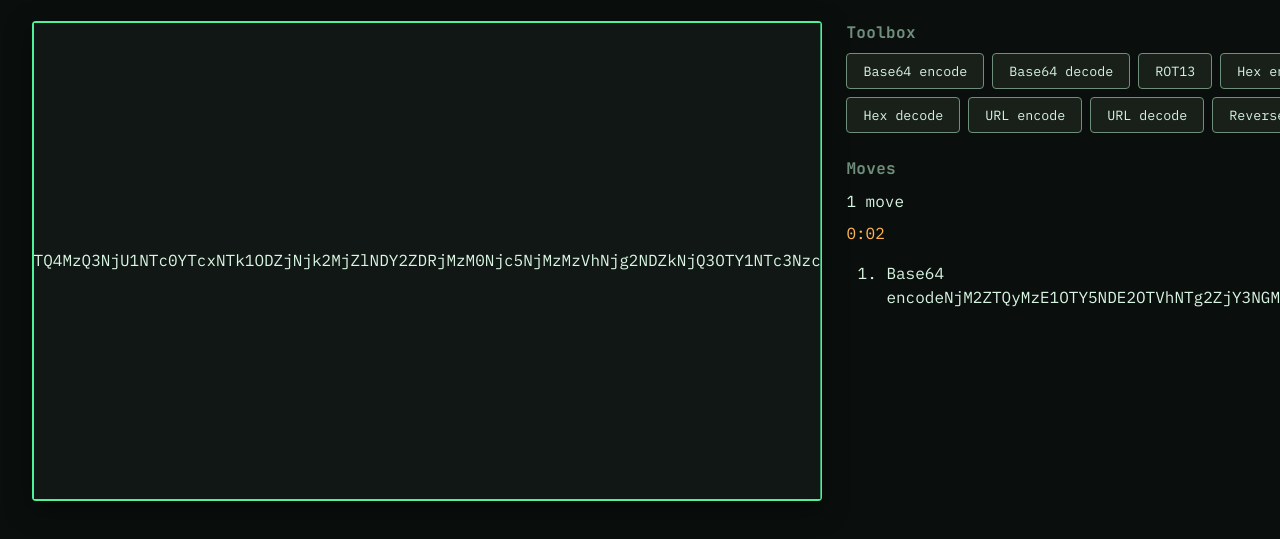
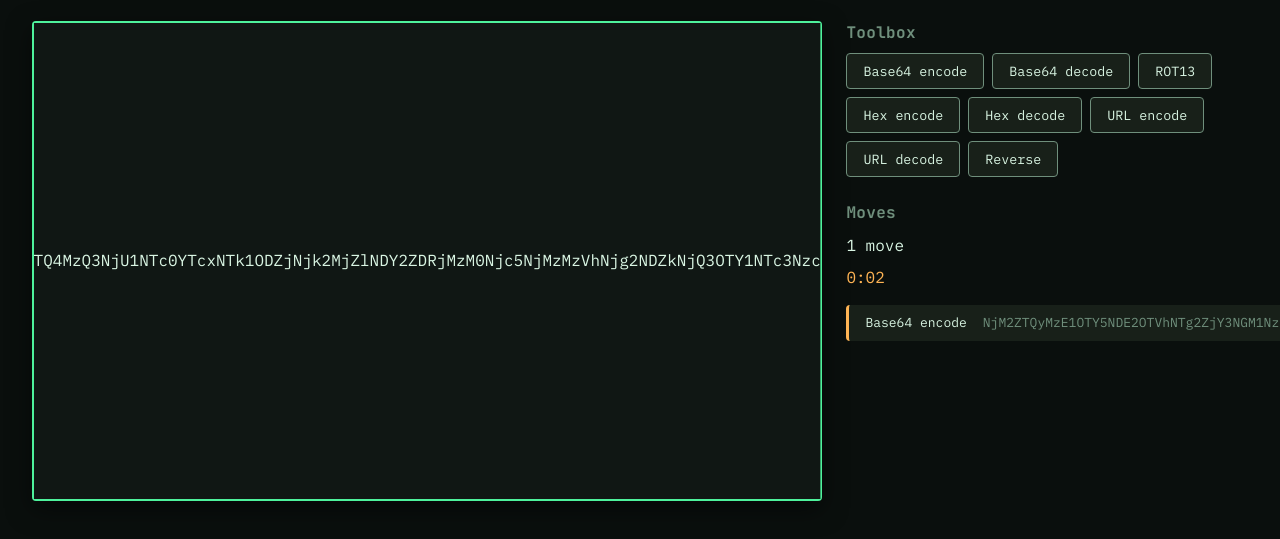
Before and after one commit to ctkrug/peel, a website built with Vite: page index.html in a window 1280 px wide. Both pictures are taken after a click on the button "Base64 encode". Shown: the part 107-646 px from the top of the page. Built offline with nearby package versions, Linux system fonts and the light colour scheme.

Commit message:
style: add move-history entry styling

```diff
--- a/src/style.css
+++ b/src/style.css
@@ -133,6 +133,56 @@
   font-variant-numeric: tabular-nums;
 }
 
+.history {
+  list-style: none;
+  margin: var(--space-2) 0 0;
+  padding: 0;
+  display: flex;
+  flex-direction: column;
+  gap: var(--space-1);
+  max-height: 40vh;
+  overflow-y: auto;
+}
+
+.history-entry {
+  display: flex;
+  justify-content: space-between;
+  gap: var(--space-2);
+  padding: var(--space-1) var(--space-2);
+  border-radius: var(--radius);
+  border-left: 3px solid var(--text-muted);
+  background: var(--surface-2);
+  font-size: 13px;
+}
+
+.history-entry__label {
+  color: var(--text);
+  white-space: nowrap;
+}
+
+.history-entry__detail {
+  color: var(--text-muted);
+  overflow: hidden;
+  text-overflow: ellipsis;
+  white-space: nowrap;
+}
+
+.history-entry--on-path {
+  border-left-color: var(--accent);
+}
+
+.history-entry--decoy {
+  border-left-color: var(--accent-support);
+}
+
+.history-entry--failed {
+  border-left-color: var(--danger);
+}
+
+.history-entry--failed .history-entry__detail {
+  color: var(--danger);
+}
+
 @media (min-width: 768px) {
   .layout {
     grid-template-columns: 65% 1fr;
```
